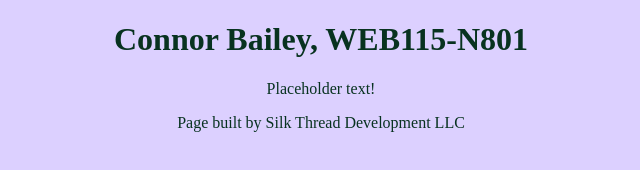
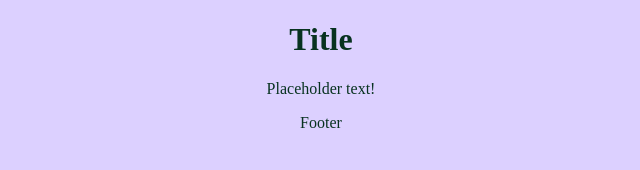
Before and after one commit to cbaile47/cbaile47.github.io, a plain HTML site: page index.html in a window 1280 px wide. Shown: the whole page, without its empty margins (319-959 px from the left). Drawn offline with Linux system fonts and the light colour scheme.

Commit message:
Update index.html

```diff
--- a/index.html
+++ b/index.html
@@ -1,7 +1,6 @@
 <!DOCTYPE html>
 <html lang="en">
 <head>
-	<!-- Index Page for WEB115 -->
 	<!-- filename: index.html -->
 	<meta charset="utf-8" />
 	<title>Index</title>
@@ -9,12 +8,12 @@
 </head>
 <body>
 	<header>
-		<h1>Connor Bailey, WEB115-N801</h1>
+		<h1>Title</h1>
 	</header>
 	<main>
 		<p>Placeholder text!</p>
 	</main>
 	<footer>
-		<p>Page built by Silk Thread Development LLC</p>
+		<p>Footer</p>
 	</footer>
 </body>
```
